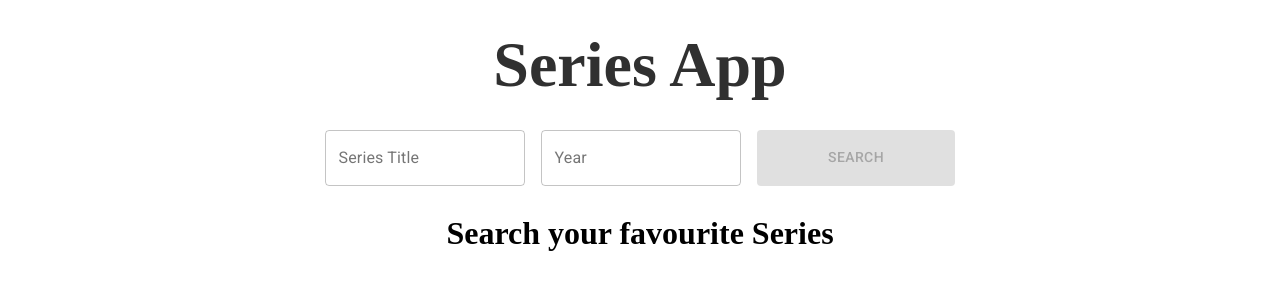
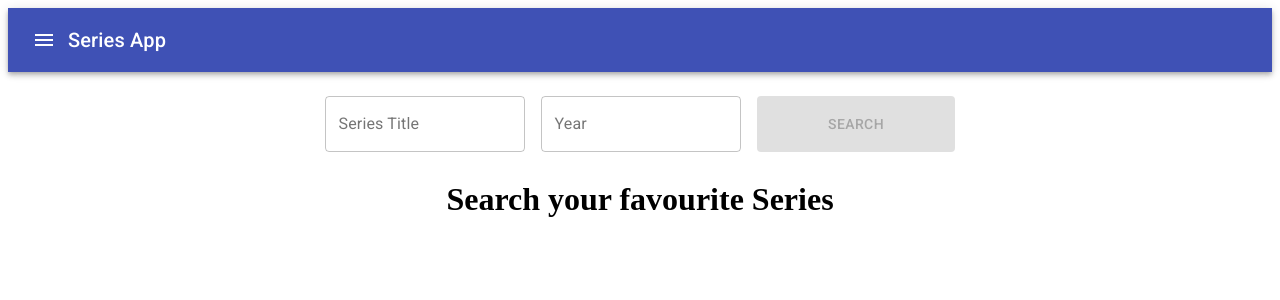
Before and after one commit to ralintuscano/next-movies-app, a Next.js app: page / in a window 1280 px wide. Shown: the top 300 px of the page. Built offline with nearby package versions, Linux system fonts and the light colour scheme.

Commit message:
bug fixes

```diff
--- a/components/PaginateSeries.js
+++ b/components/PaginateSeries.js
@@ -8,6 +8,7 @@ const useStyles = makeStyles((theme) => ({
   root: {
     flexGrow: 1,
     marginTop: theme.spacing(7),
+    marginBottom: theme.spacing(7),
   },
 }));
 
--- a/components/SearchMovie.js
+++ b/components/SearchMovie.js
@@ -18,6 +18,7 @@ const useStyles = makeStyles((theme) => ({
     display: "flex",
     justifyContent: "center",
     flexWrap: "wrap",
+    marginTop: theme.spacing(2),
     "& > *": {
       margin: theme.spacing(1),
       textAlign: "center",
--- a/components/Series.js
+++ b/components/Series.js
@@ -1,5 +1,5 @@
 import React from "react";
-import { makeStyles } from "@material-ui/core/styles";
+import { makeStyles, StylesProvider } from "@material-ui/core/styles";
 import Card from "@material-ui/core/Card";
 import CardActionArea from "@material-ui/core/CardActionArea";
 import CardActions from "@material-ui/core/CardActions";
@@ -8,6 +8,7 @@ import CardMedia from "@material-ui/core/CardMedia";
 import Button from "@material-ui/core/Button";
 import Typography from "@material-ui/core/Typography";
 import SeriesModal from "./SeriesModal";
+// import 404 from "../public/404";
 
 const useStyles = makeStyles({
   root: {
@@ -20,19 +21,21 @@ const useStyles = makeStyles({
 
 function Series(series) {
   const classes = useStyles();
+  const onMediaFallback = (event) => (event.target.src = "/404.jpg");
   // console.log("Series", series);
   return series.series ? (
     <Card className={classes.root}>
       <CardActionArea>
         <CardMedia
           component="img"
-          alt="Series Image"
+          alt={series.series.Title}
           height="150"
           image={series.series.Poster}
           title="Series"
+          onError={onMediaFallback}
         />
         <CardContent>
-          <Typography variant="h5" component="h3">
+          <Typography variant="h6" component="h3">
             {series.series.Title}
           </Typography>
           <Typography variant="subtitle2" component="h6">
--- a/components/SeriesList.js
+++ b/components/SeriesList.js
@@ -1,6 +1,7 @@
 import React, { useState, useEffect, useContext } from "react";
 import { makeStyles } from "@material-ui/core/styles";
 import Grid from "@material-ui/core/Grid";
+import Container from "@material-ui/core/Container";
 import Paper from "@material-ui/core/Paper";
 import Series from "./Series";
 import paginate from "../utils/paginate";
@@ -14,7 +15,7 @@ const useStyles = makeStyles((theme) => ({
   },
   paper: {
     height: 350,
-    width: 250,
+    width: 200,
     backgroundColor: "#303030",
   },
   control: {
@@ -38,6 +39,7 @@ const SeriesList = () => {
   // ,
   return response ? (
     windowSize && response == "True" ? (
+      <Container maxWidth={false}>
         <Grid container className={classes.root} justify="center" spacing={4}>
           {windowSize.map((series, index) => (
             <Grid key={index} item>
@@ -47,6 +49,7 @@ const SeriesList = () => {
           ))}
           <PaginateSeries />
         </Grid>
+      </Container>
     ) : (
       <h1>NO Results Found</h1>
     )
--- a/components/SeriesModal.js
+++ b/components/SeriesModal.js
@@ -23,6 +23,11 @@ const useStyles = makeStyles((theme) => ({
     outline: "none",
     overflow: "scroll",
   },
+  read__button: {
+    display: "flex",
+    flexDirection: "column",
+    height: "100%",
+  },
 }));
 
 export default function TransitionsModal(props) {
@@ -32,7 +37,6 @@ export default function TransitionsModal(props) {
   const { title } = props;
   const handleOpen = () => {
     setOpen(true);
-    // console.log("Props ", props);
     getPlot(props.imdbID);
   };
 
@@ -47,7 +51,6 @@ export default function TransitionsModal(props) {
       if (data) {
         let json = await data.json();
         const res = json ? json : [];
-        // console.log("Modal Response", res);
         setPlot(res.Plot);
       }
     } catch (error) {
--- /dev/null
+++ b/components/ToolBar.js
@@ -0,0 +1,42 @@
+import React from "react";
+import AppBar from "@material-ui/core/AppBar";
+import Toolbar from "@material-ui/core/Toolbar";
+import Typography from "@material-ui/core/Typography";
+import { makeStyles } from "@material-ui/core";
+import IconButton from "@material-ui/core/IconButton";
+import MenuIcon from "@material-ui/icons/Menu";
+
+const useStyles = makeStyles((theme) => ({
+  root: {
+    display: "flex",
+    justifyContent: "center",
+    flexWrap: "wrap",
+    "& > *": {
+      margin: theme.spacing(1),
+      textAlign: "center",
+      width: "25ch",
+    },
+  },
+}));
+function ToolBar() {
+  const classes = useStyles();
+  return (
+    <AppBar position="static">
+      <Toolbar>
+        <IconButton
+          edge="start"
+          className={classes.menuButton}
+          color="inherit"
+          aria-label="menu"
+        >
+          <MenuIcon />
+        </IconButton>
+        <Typography variant="h6" className={classes.title}>
+          Series App
+        </Typography>
+      </Toolbar>
+    </AppBar>
+  );
+}
+
+export default ToolBar;
--- a/pages/index.js
+++ b/pages/index.js
@@ -4,11 +4,13 @@ import styles from "../styles/Home.module.css";
 import SearchMovie from "../components/SearchMovie";
 import SeriesList from "../components/SeriesList";
 import PaginateSeries from "../components/PaginateSeries";
+import ToolBar from "../components/ToolBar";
 import Loading from "../components/Loading";
 import { Suspense } from "react";
 import SeriesStateProvider from "../store/state";
 
 export default function Home() {
+  const isServer = typeof window === "undefined";
   return (
     <div className={styles.container}>
       <Head>
@@ -17,8 +19,10 @@ export default function Home() {
       </Head>
       <main className={styles.main}>
         {/* <Suspense fallback={<Loading />}> */}
+        {console.log("IS-server", isServer)}
         <SeriesStateProvider>
-          <h1 className={styles.title}>Series App</h1>
+          {/* <h1 className={styles.title}>Series App</h1> */}
+          <ToolBar />
           <SearchMovie />
           <SeriesList />
           {/* <PaginateSeries /> */}
--- a/styles/Home.module.css
+++ b/styles/Home.module.css
@@ -14,6 +14,7 @@
   flex-direction: column;
   /* justify-content: center; */
   align-items: center;
+  width: 100%;
 }
 
 .title {
@@ -22,9 +23,6 @@
   padding: 20px 0;
   color: #303030;
   text-decoration: none;
-}
-
-.title {
   margin: 0;
   line-height: 1.15;
   font-size: 4rem;
```
Also changed, not shown: public/404.jpg (added), 1 other file (tests, documents, lock files or other folders). Lines whose indentation alone changed are shown as unchanged.
